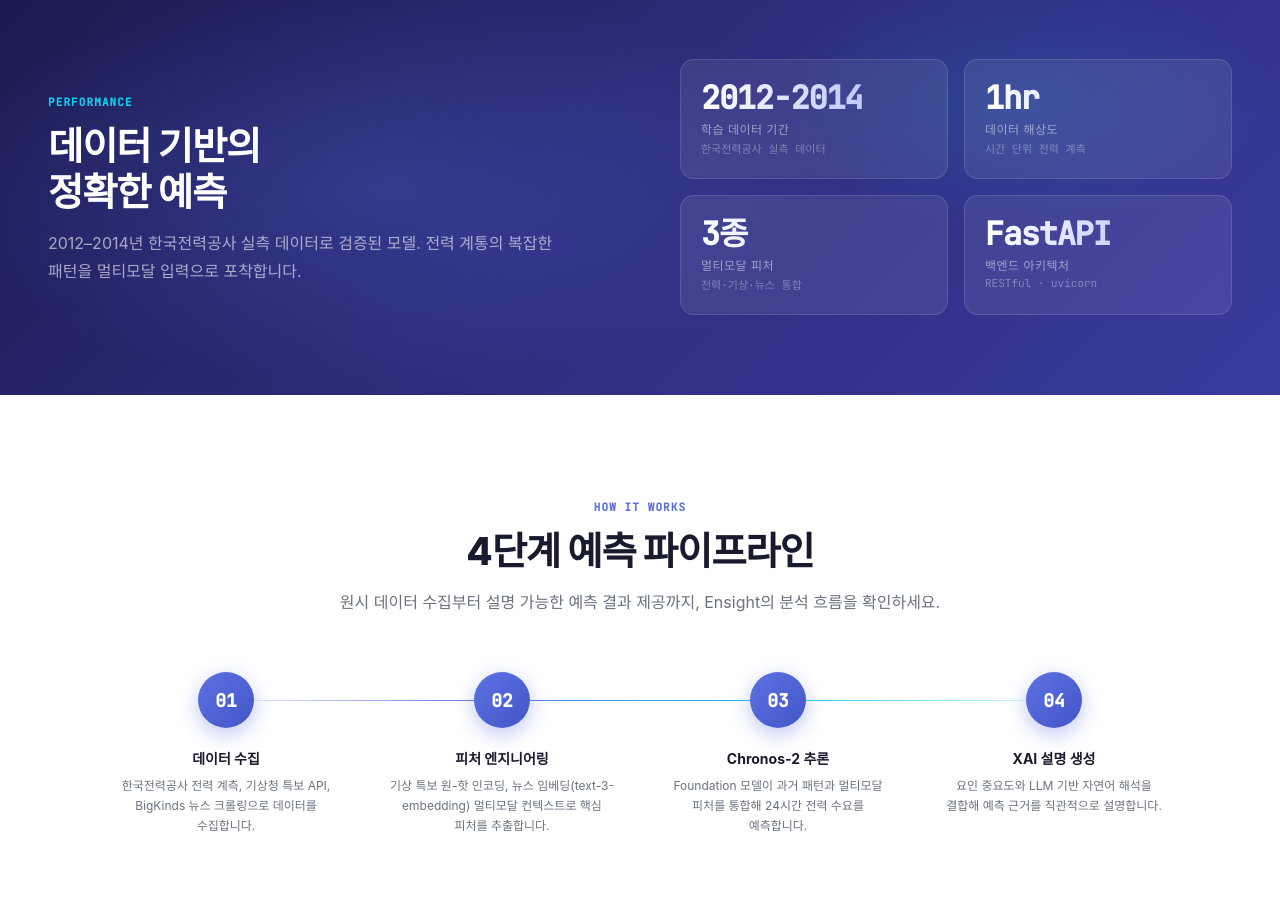
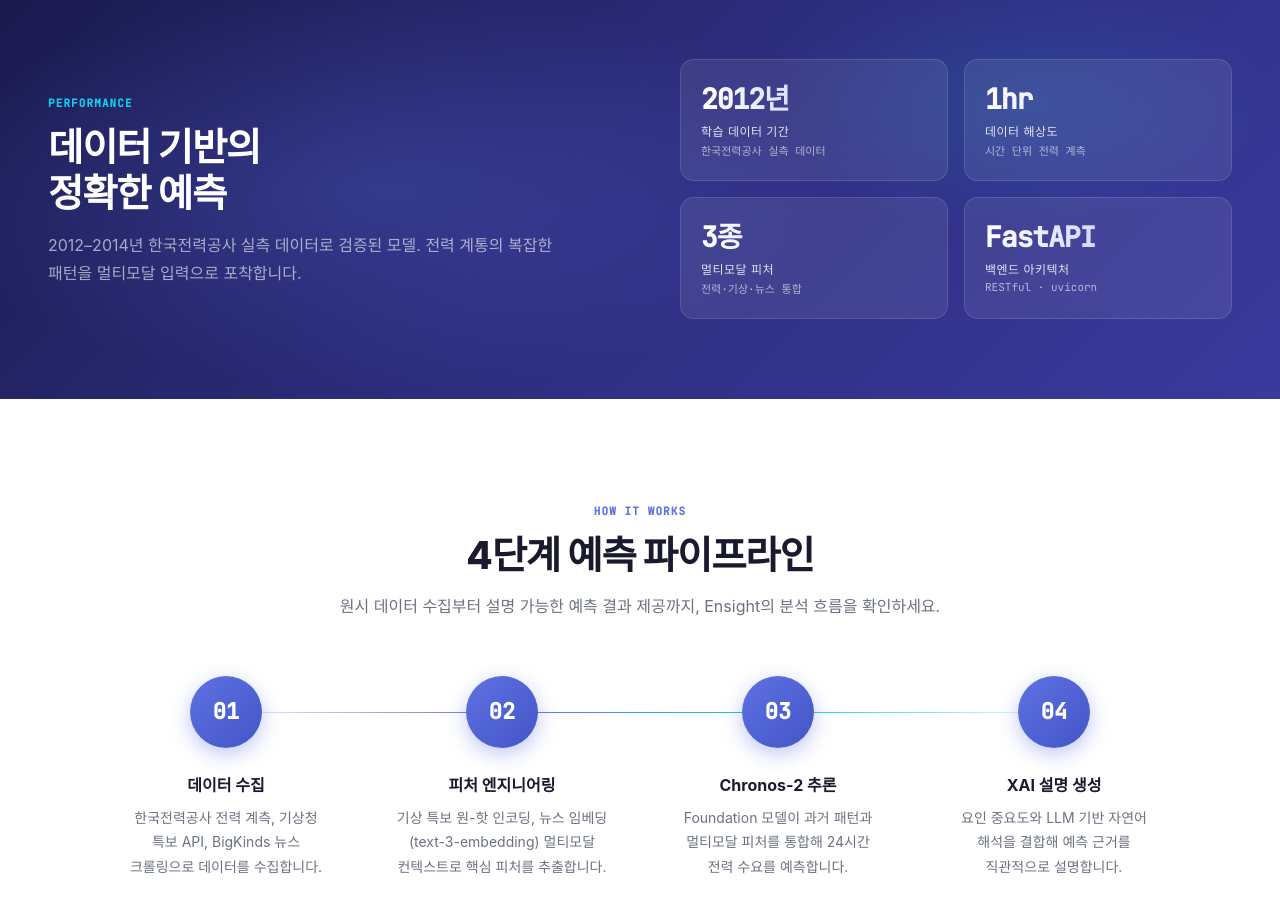
Before and after one commit to sychoi0129/ensight, a Vue app: page / in a window 1280 px wide. Shown: the part 1780-2692 px from the top of the page. Built offline with nearby package versions, Linux system fonts and the light colour scheme; a web font is replaced by a local one.

Commit message:
최종 컨펌 수정

```diff
--- a/src/views/Dashboard.vue
+++ b/src/views/Dashboard.vue
@@ -99,7 +99,7 @@
         <div class="kpi-card alert">
           <div class="kpi-card-inner">
             <div>
-              <div class="kpi-tag">수집된 뉴스</div>
+              <div class="kpi-tag">뉴스 키워드 개수</div>
               <div class="kpi-value">{{ newsKeywordCount }}</div>
               <div class="kpi-unit">해당 지역/날짜 키워드 카운트</div>
             </div>
--- a/src/views/DemandTab.vue
+++ b/src/views/DemandTab.vue
@@ -486,19 +486,19 @@ watch(
 /* ── AI 분석 설명 */
 .xai-text-box :deep(.xai-paragraph) {
   margin: 0 0 8px;
-  font-size: 11px;
+  font-size: 13px;
   line-height: 1.7;
 }
 .xai-text-box :deep(.xai-tag) {
   display: inline-block;
-  font-size: 11px;
+  font-size: 14px;
   font-weight: 700;
   color: #5865f2;
   margin-bottom: 2px;
 }
 .xai-text-box :deep(.xai-body) {
   display: block;
-  font-size: 11px;
+  font-size: 13px;
   font-weight: 400;
   color: var(--text2);
   line-height: 1.7;
--- a/src/views/LandingPage.vue
+++ b/src/views/LandingPage.vue
@@ -67,8 +67,8 @@
           AI-Powered Grid Intelligence
         </div>
         <h1 class="lp-hero-title">
-          전력망의 효율과 공급 안정성을<br>
-          <em>데이터로 예측</em>합니다
+          지역별 전력 수요량,<br>
+          <em>AI</em>가 <em>예측</em>하고 <em>설명</em>합니다
         </h1>
         <p class="lp-hero-desc">
           Ensight는 Chronos-2 Transformer 기반 멀티모달 전력 수요 예측 시스템입니다.
@@ -174,7 +174,6 @@
           <p class="lp-cta-desc">지역과 날짜를 선택하는 것만으로 Chronos-2 기반 24시간 전력 수요 예측과 XAI 분석 결과를 확인할 수 있습니다.</p>
           <div class="lp-cta-actions">
             <button class="lp-hero-btn-primary" @click="goToDashboard">수요 예측 시작하기 →</button>
-            <a href="https://github.com/sychoi0129/ensight" class="lp-hero-btn-ghost" target="_blank">GitHub 보기</a>
           </div>
         </div>
       </div>
@@ -429,7 +428,7 @@ const features = [
 ]
 
 const metrics = [
-  { num: '2012-2014', unit: '', label: '학습 데이터 기간',   sub: '한국전력공사 실측 데이터' },
+  { num: '2012년', unit: '', label: '학습 데이터 기간',   sub: '한국전력공사 실측 데이터' },
   { num: '1hr',       unit: '', label: '데이터 해상도',       sub: '시간 단위 전력 계측' },
   { num: '3종',       unit: '', label: '멀티모달 피처',       sub: '전력·기상·뉴스 통합' },
   { num: 'FastAPI',   unit: '', label: '백엔드 아키텍처',     sub: 'RESTful · uvicorn' },
@@ -724,34 +723,34 @@ const steps = [
 }
 .lp-metric-box:hover { background: rgba(255,255,255,0.13); }
 .lp-metric-num {
-  font-size: 32px; font-weight: 700; font-family: 'JetBrains Mono';
-  letter-spacing: -0.04em; line-height: 1;
+  font-size: clamp(18px, 2.2vw, 32px); font-weight: 700; font-family: 'JetBrains Mono';
+  letter-spacing: -0.04em; line-height: 1.2; word-break: break-all;
   background: linear-gradient(90deg, #fff, #a5b4fc);
   -webkit-background-clip: text; -webkit-text-fill-color: transparent; background-clip: text;
 }
 .lp-metric-num small { font-size: 16px; opacity: .7; }
-.lp-metric-label { font-size: 12px; color: rgba(255,255,255,0.5); margin-top: 6px; letter-spacing: .04em; }
-.lp-metric-sub   { font-size: 11px; color: rgba(255,255,255,0.35); margin-top: 3px; font-family: 'JetBrains Mono'; }
+.lp-metric-label { font-size: 12px; color: rgba(255,255,255,0.85); margin-top: 6px; letter-spacing: .04em; }
+.lp-metric-sub   { font-size: 11px; color: rgba(255,255,255,0.6); margin-top: 3px; font-family: 'JetBrains Mono'; }
 
 .lp-steps-grid {
   display: grid; grid-template-columns: repeat(4, 1fr); gap: 0;
   position: relative;
 }
 .lp-steps-grid::before {
-  content: ''; position: absolute; top: 28px; left: 10%; right: 10%; height: 1px;
+  content: ''; position: absolute; top: 36px; left: 10%; right: 10%; height: 1px;
   background: linear-gradient(90deg, transparent, #5e72e4, #11cdef, transparent);
   z-index: 0;
 }
-.lp-step-item { text-align: center; padding: 0 24px; position: relative; z-index: 1; }
+.lp-step-item { text-align: center; padding: 0 32px; position: relative; z-index: 1; }
 .lp-step-num {
-  width: 56px; height: 56px; border-radius: 50%;
+  width: 72px; height: 72px; border-radius: 50%;
   background: linear-gradient(135deg, #5e72e4, #4355c7);
-  color: #fff; font-size: 18px; font-weight: 700; font-family: 'JetBrains Mono';
-  display: flex; align-items: center; justify-content: center; margin: 0 auto 20px;
+  color: #fff; font-size: 22px; font-weight: 700; font-family: 'JetBrains Mono';
+  display: flex; align-items: center; justify-content: center; margin: 0 auto 24px;
   box-shadow: 0 6px 20px rgba(94,114,228,0.4);
 }
-.lp-step-title { font-size: 14px; font-weight: 700; color: #1a1a2e; margin-bottom: 8px; word-break: keep-all; }
-.lp-step-desc  { font-size: 12px; color: #6b7280; line-height: 1.65; word-break: keep-all; }
+.lp-step-title { font-size: 16px; font-weight: 700; color: #1a1a2e; margin-bottom: 10px; word-break: keep-all; }
+.lp-step-desc  { font-size: 14px; color: #6b7280; line-height: 1.75; word-break: keep-all; }
 
 .lp-cta-section {
   padding: 100px 48px;
```
